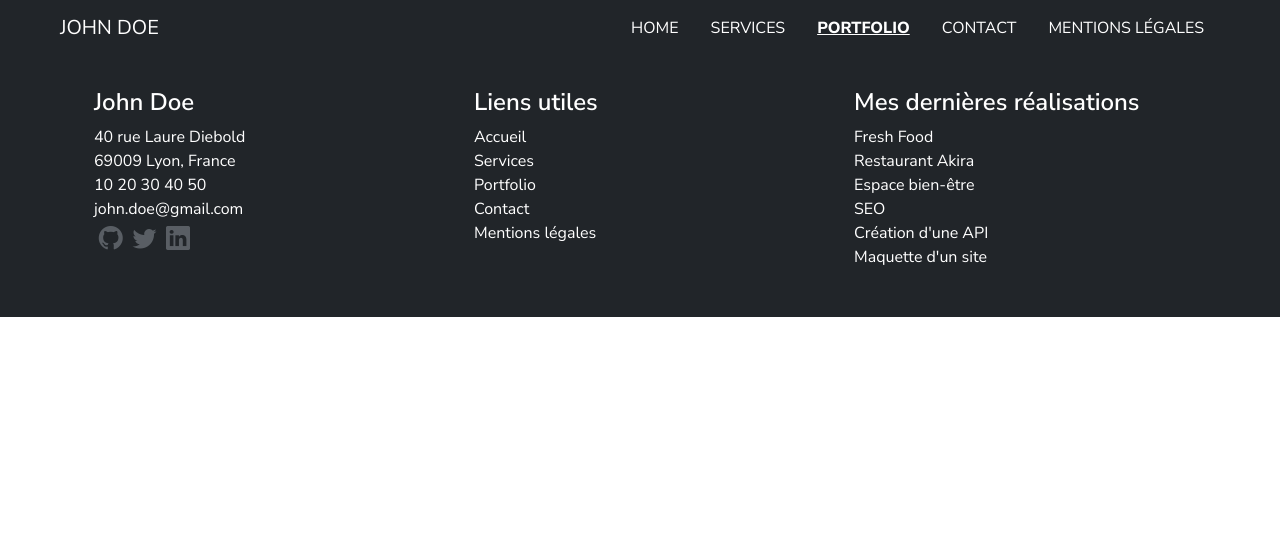
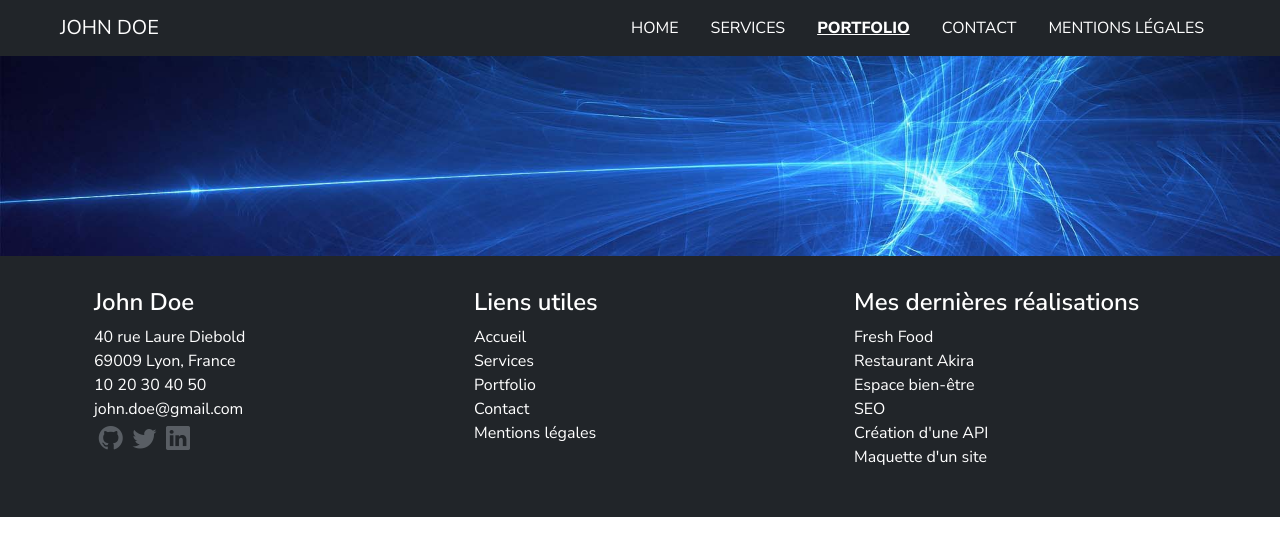
Before and after one commit to Choub-prog/Devoir-react, a React (Create React App) app: page /portfolio in a window 1280 px wide. Shown: the top 556 px of the page. Built offline with nearby package versions, Linux system fonts and the light colour scheme; a web font is replaced by a local one.

Commit message:
Feat(js/css): Creat Page MainPortfolio.js

```diff
--- /dev/null
+++ b/src/components/portfolioPage/MainPortfolio.js
@@ -0,0 +1,12 @@
+import React from 'react';
+import Banner from '../global/Banner';
+
+const MainPortfolio = () => {
+  return (
+    <main>
+      <Banner />
+    </main>
+  );
+};
+
+export default MainPortfolio;
--- a/src/pages/Portfolio.js
+++ b/src/pages/Portfolio.js
@@ -1,12 +1,13 @@
 import React from 'react';
 import Nav from '../components/nav/Nav';
 import Footer from '../components/footer/Footer';
+import MainPortfolio from '../components/portfolioPage/MainPortfolio';
 
 const Projects = () => {
   return (
     <div>
       <Nav />
-      <h1>Réalisations</h1>
+      <MainPortfolio />
       <Footer />
     </div>
   );
```
